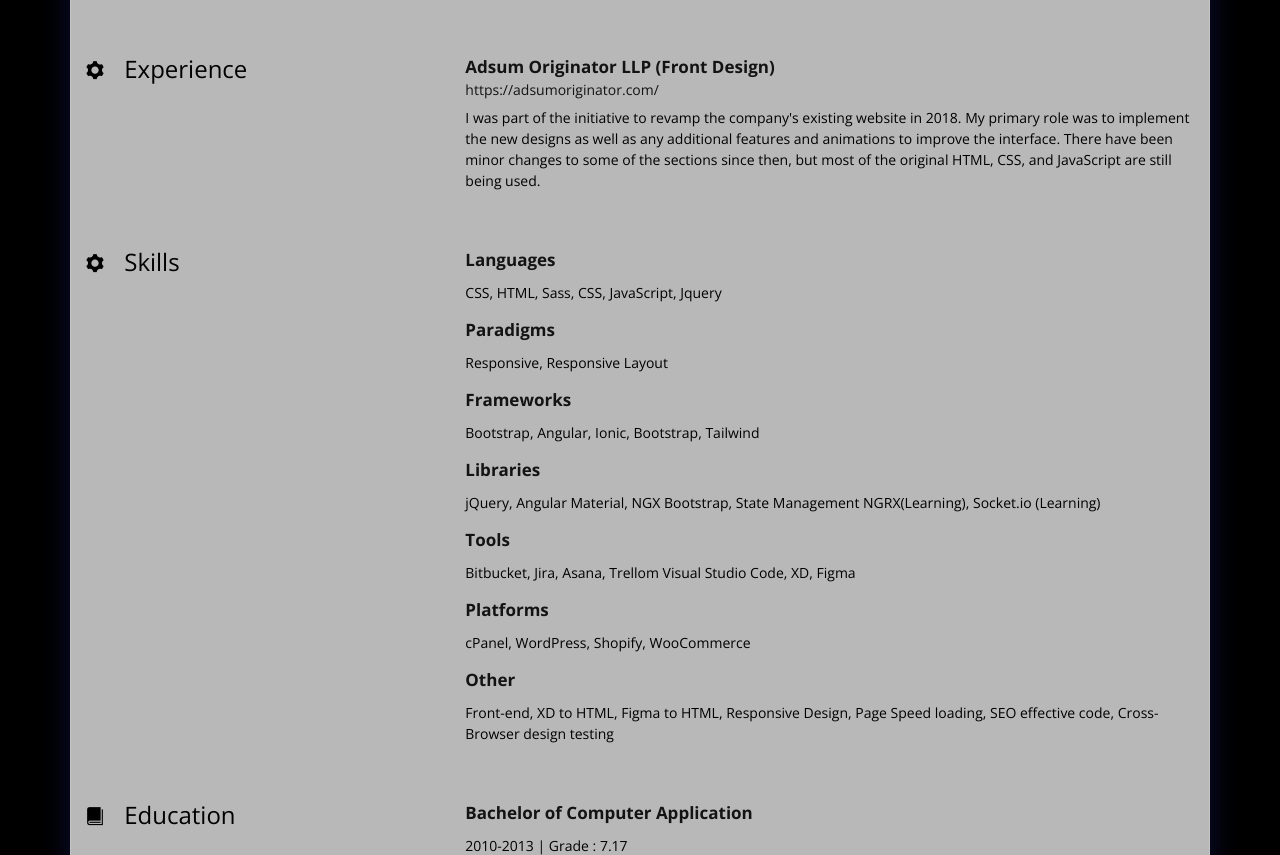
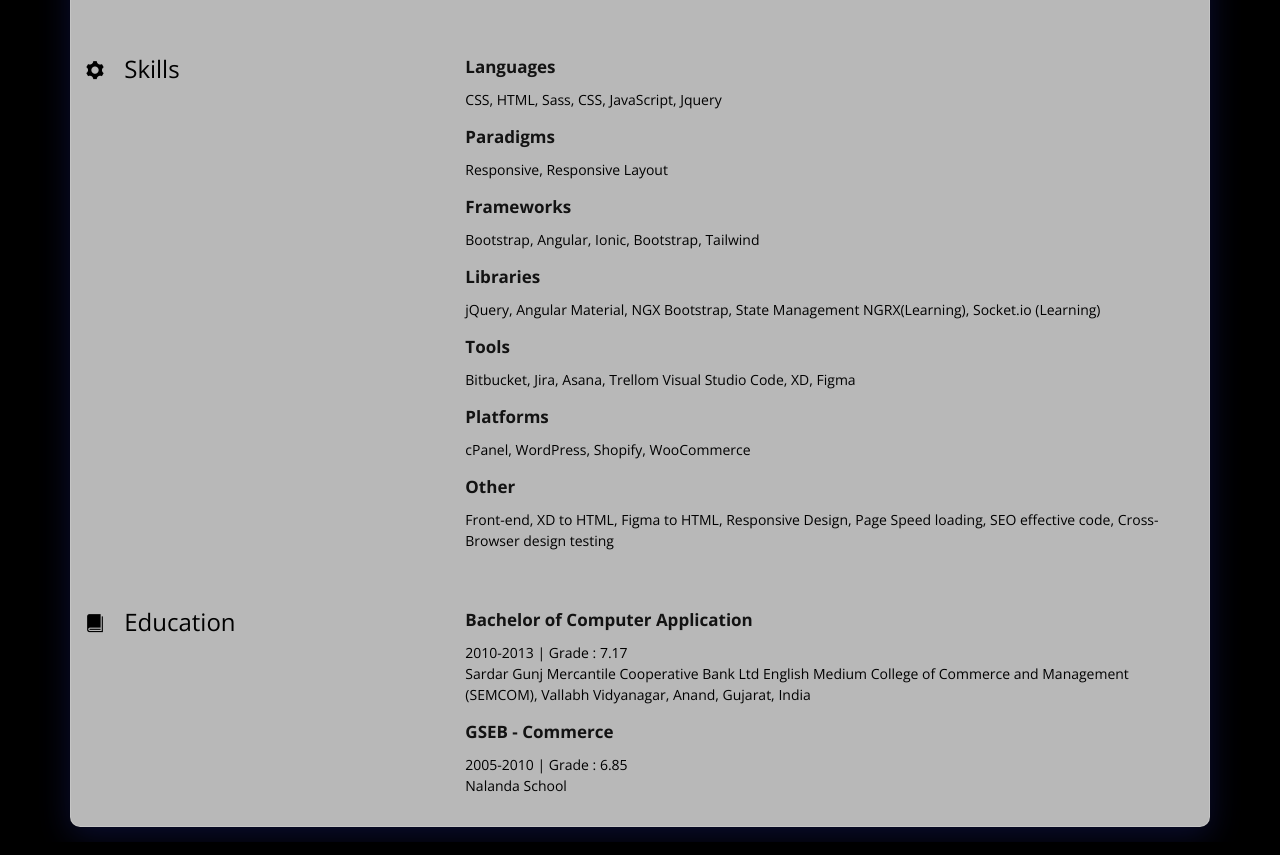
Before and after one commit to alpesh-dudhat/profile, a plain HTML site: page index.html in a window 1280 px wide. Shown: the part 2098-2953 px from the top of the page. Drawn offline with nearby package versions, Linux system fonts and the light colour scheme; files whose address does not match are found by name.

Commit message:
Update index.html

```diff
--- a/index.html
+++ b/index.html
@@ -204,7 +204,7 @@
         </div>
 
         <!-- Experience -->
-        <div class="row mt-5 experience">
+        <div class="row mt-5 experience d-none">
           <div class="col-md-4 col-12">
             <h2><span class="icon-cog mr-3"></span> Experience</h2>
           </div>
```
